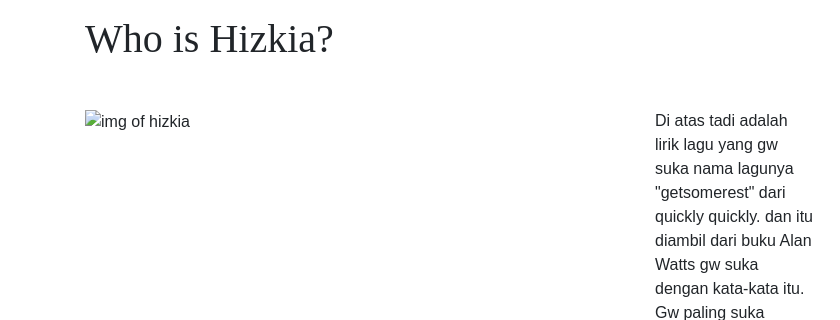
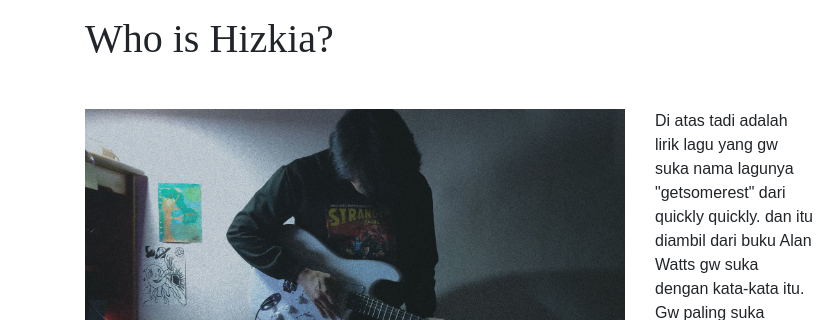
Before and after one commit to pablomoon01/ClassProjectWeb1, a plain HTML site: page halamanbebas1.html in a window 1280 px wide. Shown: the part 610-930 px from the top of the page, 0-840 px from the left. Drawn offline with nearby package versions, Linux system fonts and the light colour scheme; the site is published under a folder, as on GitHub Pages, so addresses that start at the root find nothing; grey boxes are pictures that could not be loaded; a web font is replaced by a local one.

Commit message:
Update halamanbebas1.html
ganti lokasi img

```diff
--- a/halamanbebas1.html
+++ b/halamanbebas1.html
@@ -132,7 +132,7 @@
                 </p>
                 <div class="row">
                     <div class="col-md-9">
-                        <img src="/foto/foto2.jpg" alt="img of hizkia" style="width: 100%;">
+                        <img src="foto/foto2.jpg" alt="img of hizkia" style="width: 100%;">
                     </div>
                     <div class="col-md-3">
                         <p> Di atas tadi adalah lirik lagu yang gw suka nama lagunya "getsomerest" dari quickly quickly.
```
